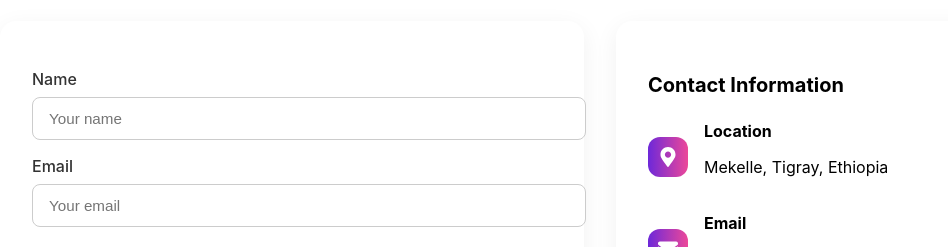
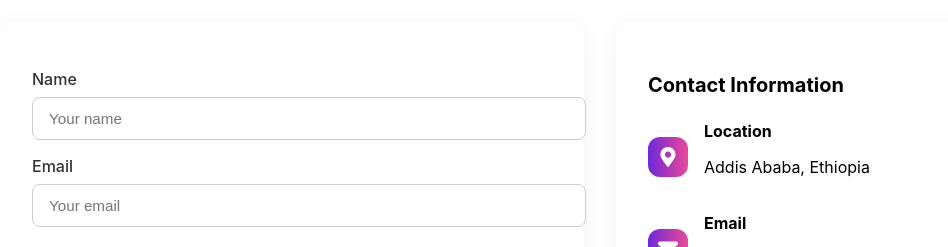
Before and after one commit to mulat-dev/my-portfolio, a React (Create React App) app: page / in a window 1280 px wide. Shown: the part 3423-3670 px from the top of the page, without its empty margins (40-988 px from the left). Built offline with nearby package versions, Linux system fonts and the light colour scheme.

Commit message:
Update Contact.js

```diff
--- a/src/components/Contact.js
+++ b/src/components/Contact.js
@@ -77,7 +77,7 @@ const Contact = () => {
             </div>
             <div>
               <strong>Location</strong>
-              <p>Mekelle, Tigray, Ethiopia</p>
+              <p>Addis Ababa, Ethiopia</p>
             </div>
           </div>
 
```
